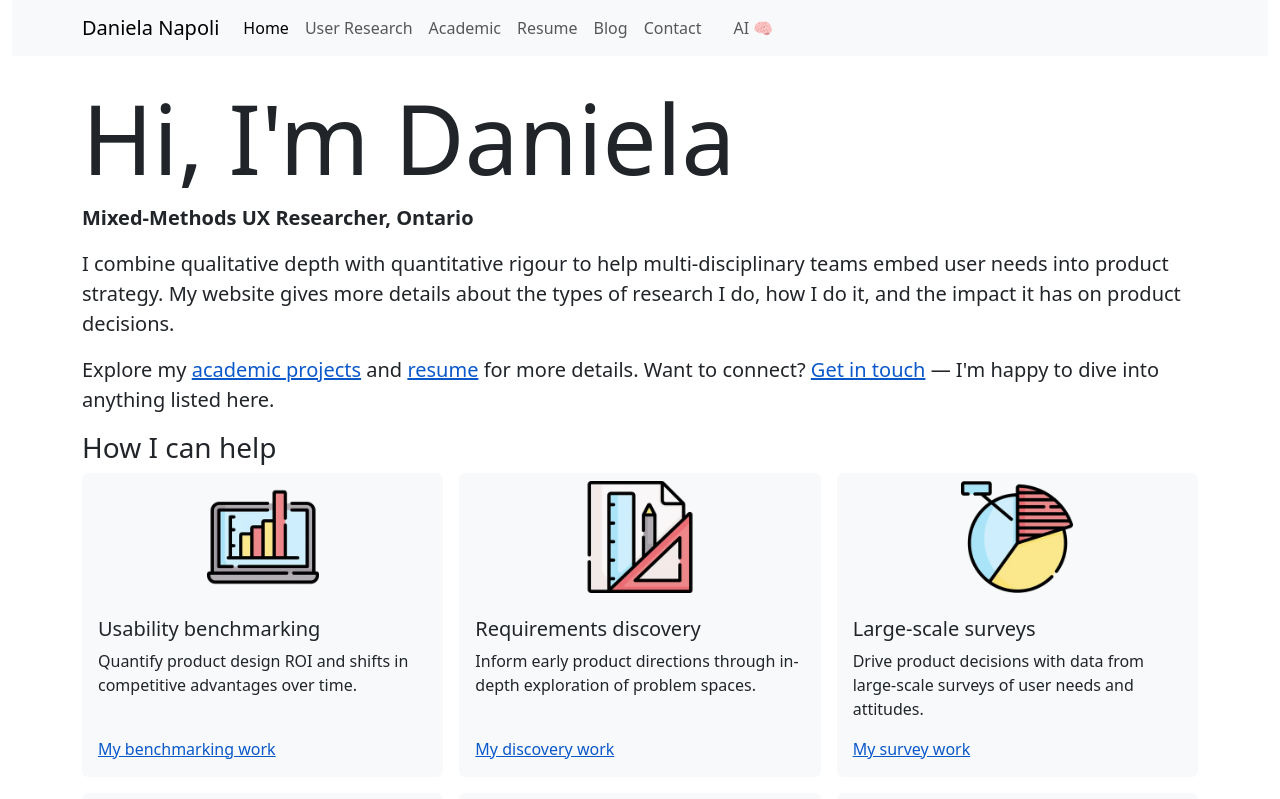
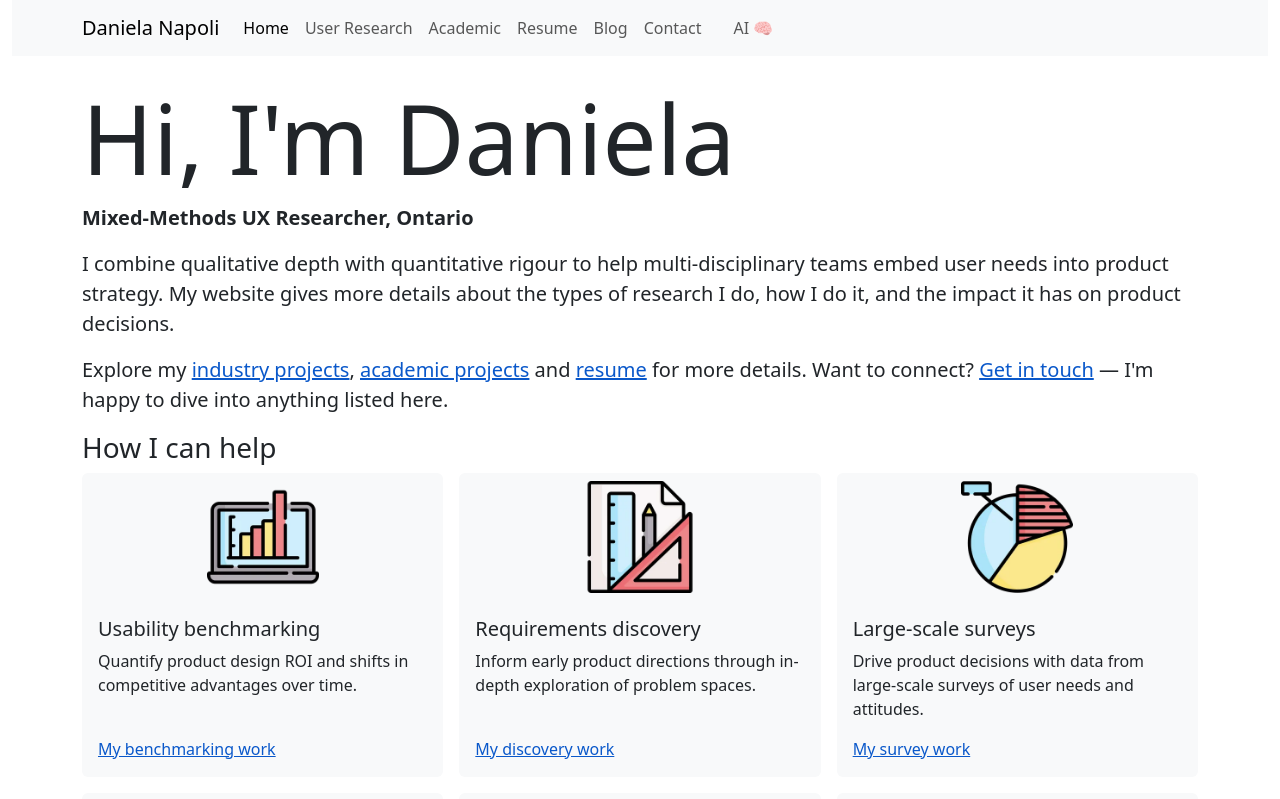
Before and after one commit to danielanapoli/danielanapoli.github.io, a Next.js app: page / in a window 1280 px wide. Shown: the top 799 px of the page. Built offline with nearby package versions, Linux system fonts and the light colour scheme.

Commit message:
Update project links in the page component

```diff
--- a/src/app/page.js
+++ b/src/app/page.js
@@ -45,7 +45,7 @@ function Home() {
                 I combine qualitative depth with quantitative rigour to help multi-disciplinary teams embed user needs into product strategy. My website gives more details about the types of research I do, how I do it, and the impact it has on product decisions.
               </p>
               <p className='fs-5'>
-                Explore my <a href='/academic' rel='noopener noreferrer' title="The academic research portfolio page of Daniela's website.">academic projects</a> and <a href='/resume' rel='noopener noreferrer' title="A link to Daniela's online resume.">resume</a> for more details. Want to connect? <a href='/contact' rel='noopener noreferrer' title="Daniela's contact page.">Get in touch</a> — I'm happy to dive into anything listed here.
+                Explore my <a href='/user-research' rel='noopener noreferrer' title="The industry  research portfolio page of Daniela's website.">industry projects</a>, <a href='/academic' rel='noopener noreferrer' title="The academic research portfolio page of Daniela's website.">academic projects</a> and <a href='/resume' rel='noopener noreferrer' title="A link to Daniela's online resume.">resume</a> for more details. Want to connect? <a href='/contact' rel='noopener noreferrer' title="Daniela's contact page.">Get in touch</a> — I'm happy to dive into anything listed here.
               </p>
             </Col>
           </Row>
```
